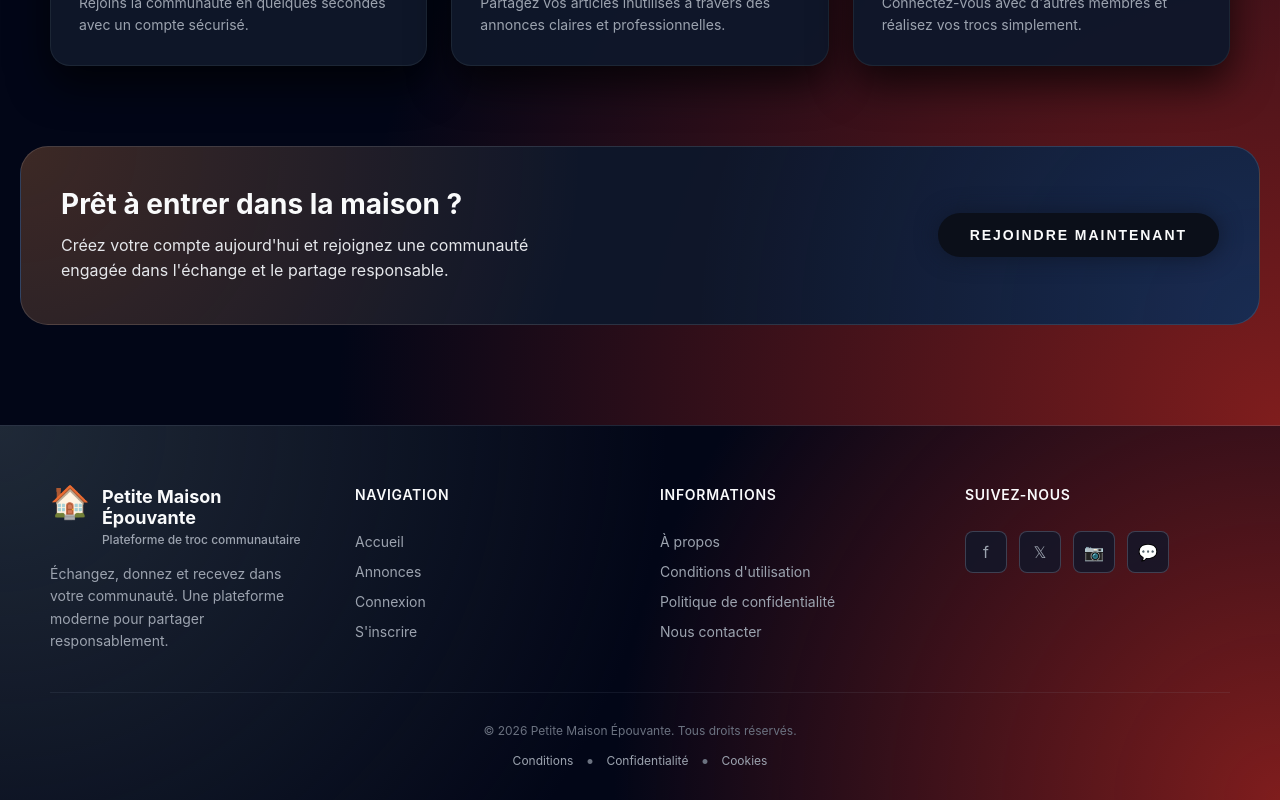
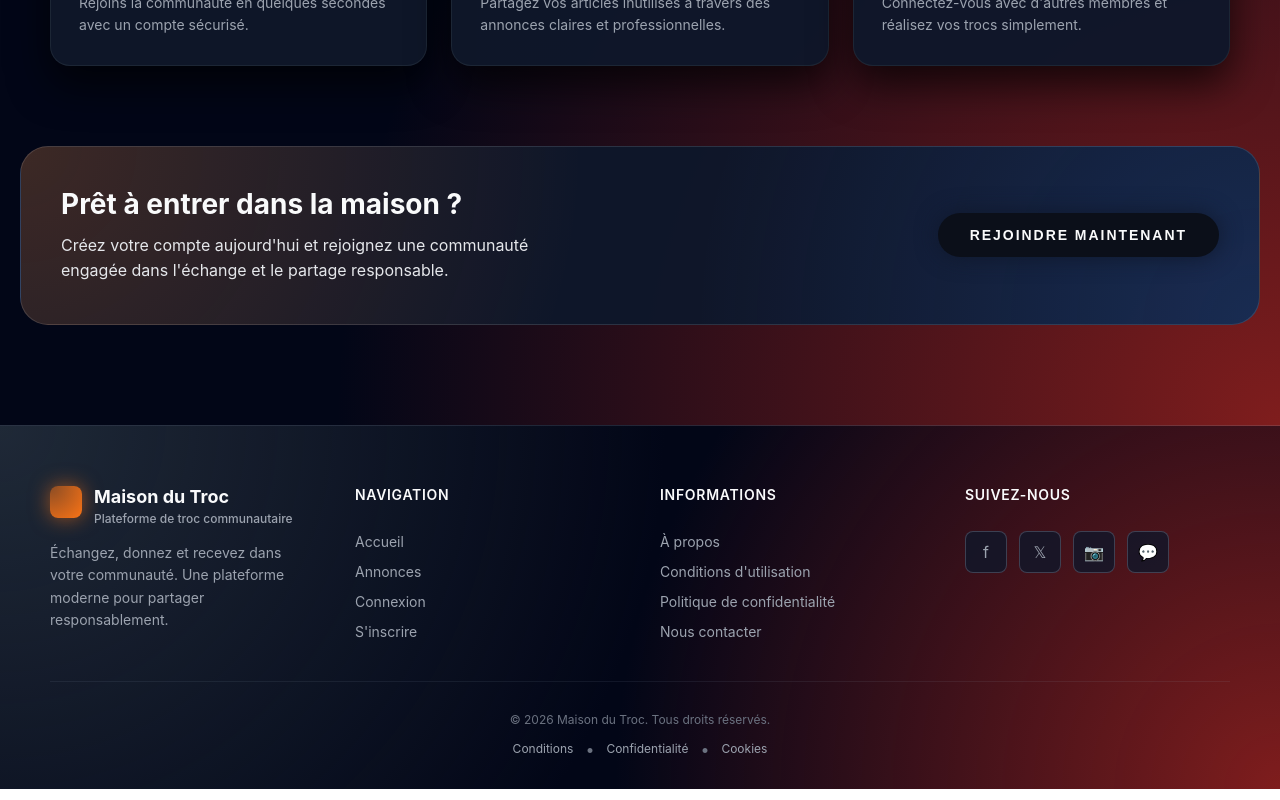
Before and after one commit to Bakary923/petite-maison-troc, a React (Create React App) app in the folder frontend/: page / in a window 1280 px wide. Shown: the part 1045-1845 px from the top of the page. Built offline with nearby package versions, Linux system fonts and the light colour scheme; no server answers.

Commit message:
ajout du carré orange dans flooter.js

```diff
--- a/frontend/src/components/Footer.js
+++ b/frontend/src/components/Footer.js
@@ -14,9 +14,11 @@ export default function Footer() {
           <div style={styles.topSection}>
             <div style={styles.column}>
               <div style={styles.logoSection}>
-                <div style={styles.logo}>🏠</div>
+                <div style={styles.logo}>
+                  <div style={styles.logoSquare} />
+                </div>
                 <div>
-                  <h3 style={styles.logoText}>Petite Maison Épouvante</h3>
+                  <h3 style={styles.logoText}>Maison du Troc</h3>
                   <p style={styles.tagline}>Plateforme de troc communautaire</p>
                 </div>
               </div>
@@ -177,7 +179,7 @@ export default function Footer() {
           {/* BOTTOM SECTION */}
           <div style={styles.bottomSection}>
             <p style={styles.copyright}>
-              © 2026 Petite Maison Épouvante. Tous droits réservés.
+              © 2026 Maison du Troc. Tous droits réservés.
             </p>
             <div style={styles.bottomLinks}>
               <button
@@ -262,8 +264,17 @@ const styles = {
     alignItems: 'flex-start',
   },
   logo: {
-    fontSize: 32,
     lineHeight: '1',
+    display: 'flex',
+    alignItems: 'center',
+    justifyContent: 'center',
+  },
+  logoSquare: {
+    width: 32,
+    height: 32,
+    background: 'radial-gradient(circle at 0 0, rgba(249,115,22,0.5), rgba(249,115,22,1))',
+    borderRadius: 8,
+    boxShadow: '0 0 20px rgba(249,115,22,0.6)',
   },
   logoText: {
     fontSize: 18,
```
